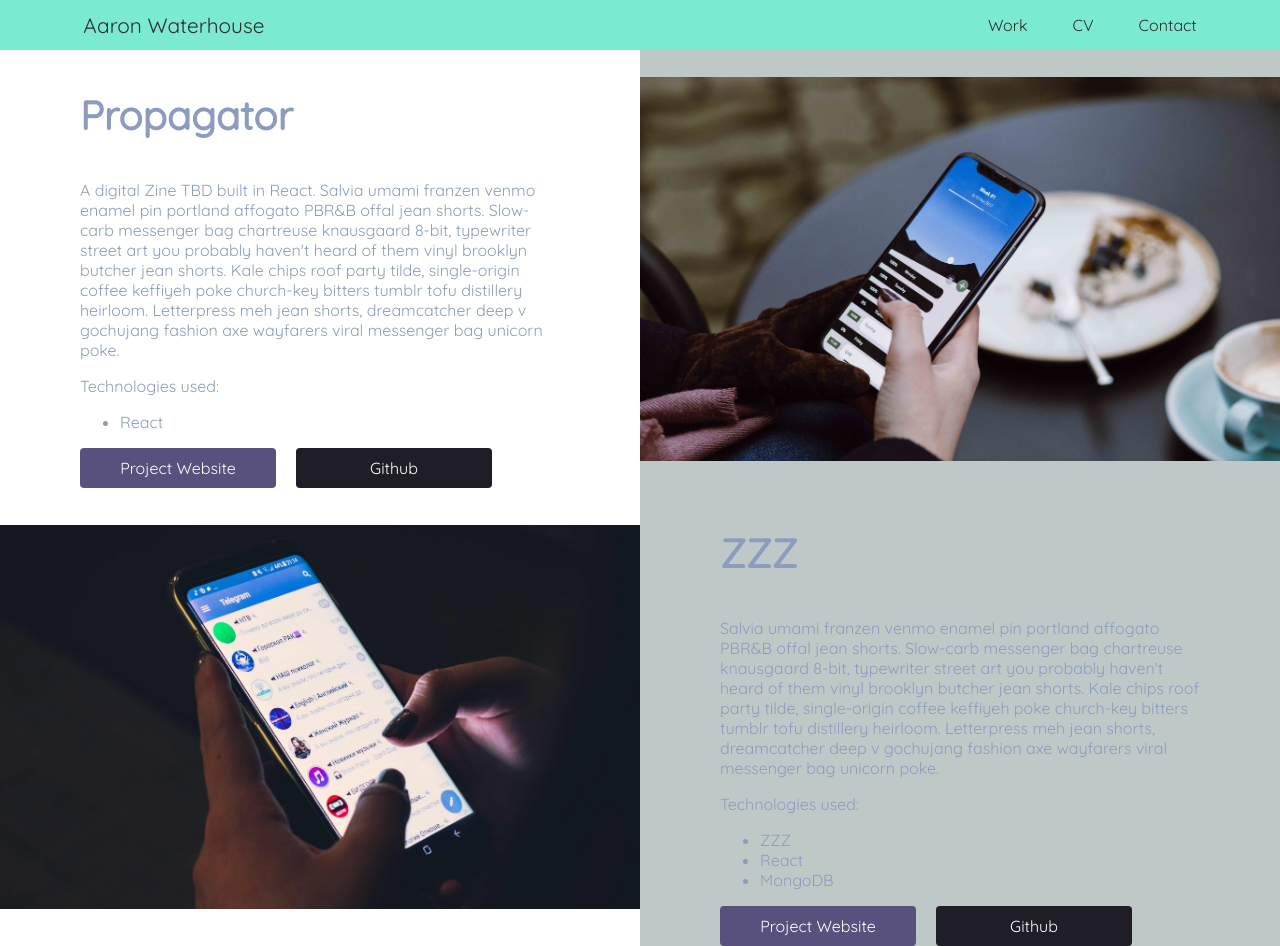
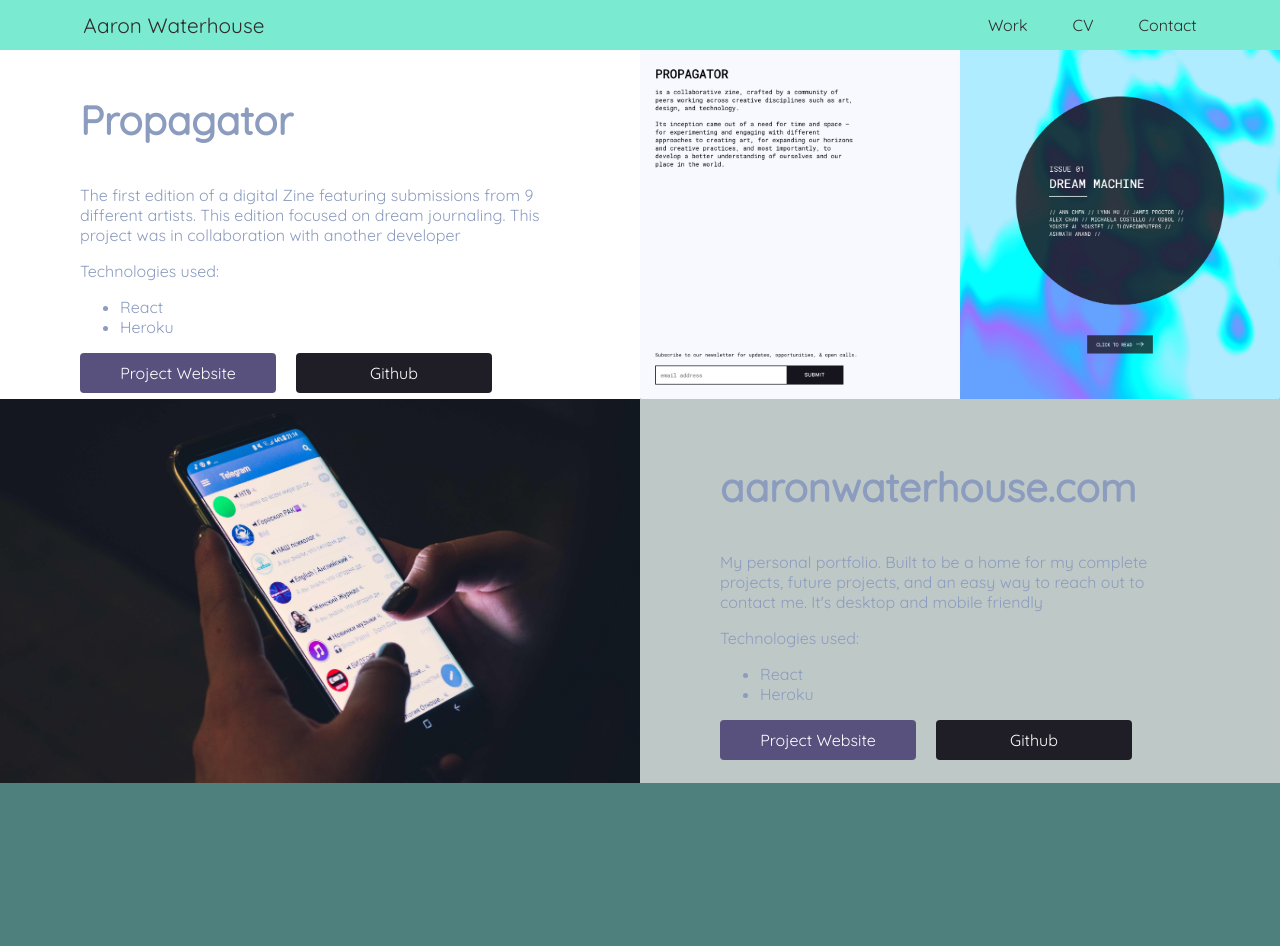
Before and after one commit to a-water/portfolioV1, a React (Create React App) app: page /work in a window 1280 px wide. After the commit the page ends 800 px from the top, so only its background shows below. Built offline with nearby package versions, Linux system fonts and the light colour scheme.

Commit message:
Styling and now config file

```diff
--- /dev/null
+++ b/now.json
@@ -0,0 +1,2 @@
+{
+}
--- /dev/null
+++ b/src/css/Animation.css
@@ -0,0 +1,9 @@
+@keyframes slide-in-text {
+  from {
+    opacity: 0;
+  }
+
+  to {
+    opacity: 1;
+  }
+}
--- a/src/css/Contact.css
+++ b/src/css/Contact.css
@@ -5,6 +5,10 @@
   align-items: center;
   justify-content: center;
   background-color: rgb(216, 215, 216);
+}
+
+form {
+  animation: slide-in-text 2s;
 }
 
 label {
--- a/src/css/Landing.css
+++ b/src/css/Landing.css
@@ -18,13 +18,3 @@
   justify-content: center;
   animation: slide-in-text 2s;
 }
-
-@keyframes slide-in-text {
-  from {
-    opacity: 0;
-  }
-
-  to {
-    opacity: 1;
-  }
-}
--- a/src/css/ProjectBio.css
+++ b/src/css/ProjectBio.css
@@ -1,5 +1,6 @@
 .biobody {
   max-width: 75%;
+  animation: slide-in-text 2s;
 }
 
 .title {
--- a/src/css/SplitTemplate.css
+++ b/src/css/SplitTemplate.css
@@ -24,12 +24,5 @@
 .splitImg {
   max-width: 100%;
   max-height: 100%;
+  animation: slide-in-text 2s;
 }
-
-.blurb {
-  width: 80%;
-  height: calc(100vh - 50px);
-  display: flex;
-  align-items: center;
-  justify-content: center;
-}
--- a/src/css/index.css
+++ b/src/css/index.css
@@ -4,6 +4,7 @@
 @import './ProjectBio.css';
 @import './Landing.css';
 @import './Contact.css';
+@import './Animation.css';
 /*               */
 
 @import url('https://fonts.googleapis.com/css?family=Quicksand');
--- a/src/js/data/LandingPageData.json
+++ b/src/js/data/LandingPageData.json
@@ -1,4 +1,4 @@
 {
   "introText": "Hi, I'm Aaron.",
-  "aboutText": "I'm a Fullstack Engineer Wayfarers bushwick la croix cray austin, fam fingerstache swag poke 8-bit franzen bicycle rights."
+  "aboutText": "I'm a Fullstack Engineer with a background in quality engineering."
 }
--- a/src/js/data/ProjectInfo.json
+++ b/src/js/data/ProjectInfo.json
@@ -2,20 +2,20 @@
   "projects":
     [
       { "name": "Propagator",
-        "description": "A digital Zine TBD built in React. Salvia umami franzen venmo enamel pin portland affogato PBR&B offal jean shorts. Slow-carb messenger bag chartreuse knausgaard 8-bit, typewriter street art you probably haven't heard of them vinyl brooklyn butcher jean shorts. Kale chips roof party tilde, single-origin coffee keffiyeh poke church-key bitters tumblr tofu distillery heirloom. Letterpress meh jean shorts, dreamcatcher deep v gochujang fashion axe wayfarers viral messenger bag unicorn poke.",
-        "asset": "project-1-tmp.jpg",
+        "description": "The first edition of a digital Zine featuring submissions from 9 different artists. This edition focused on dream journaling. This project was in collaboration with another developer",
+        "asset": "project-1.jpg",
         "website": "http://www.propagator.xyz",
         "github": "https://github.com/a-water/propagator",
         "technologies":
-          ["React"]
+          ["React", "Heroku"]
       },
-      { "name": "ZZZ",
-        "description": "Salvia umami franzen venmo enamel pin portland affogato PBR&B offal jean shorts. Slow-carb messenger bag chartreuse knausgaard 8-bit, typewriter street art you probably haven't heard of them vinyl brooklyn butcher jean shorts. Kale chips roof party tilde, single-origin coffee keffiyeh poke church-key bitters tumblr tofu distillery heirloom. Letterpress meh jean shorts, dreamcatcher deep v gochujang fashion axe wayfarers viral messenger bag unicorn poke.",
+      { "name": "aaronwaterhouse.com",
+        "description": "My personal portfolio. Built to be a home for my complete projects, future projects, and an easy way to reach out to contact me. It's desktop and mobile friendly",
         "asset": "project-2-tmp.jpg",
-        "website": "http://www.propagator.xyz",
-        "github": "https://github.com/a-water/propagator",
+        "website": "http://www.aaronwaterhouse.com",
+        "github": "https://github.com/a-water/portfolioV1",
         "technologies":
-          ["ZZZ", "React", "MongoDB"]
+          ["React", "Heroku"]
       }
     ]
 }
```
Also changed, not shown: src/assets/project-1.jpg (added).
